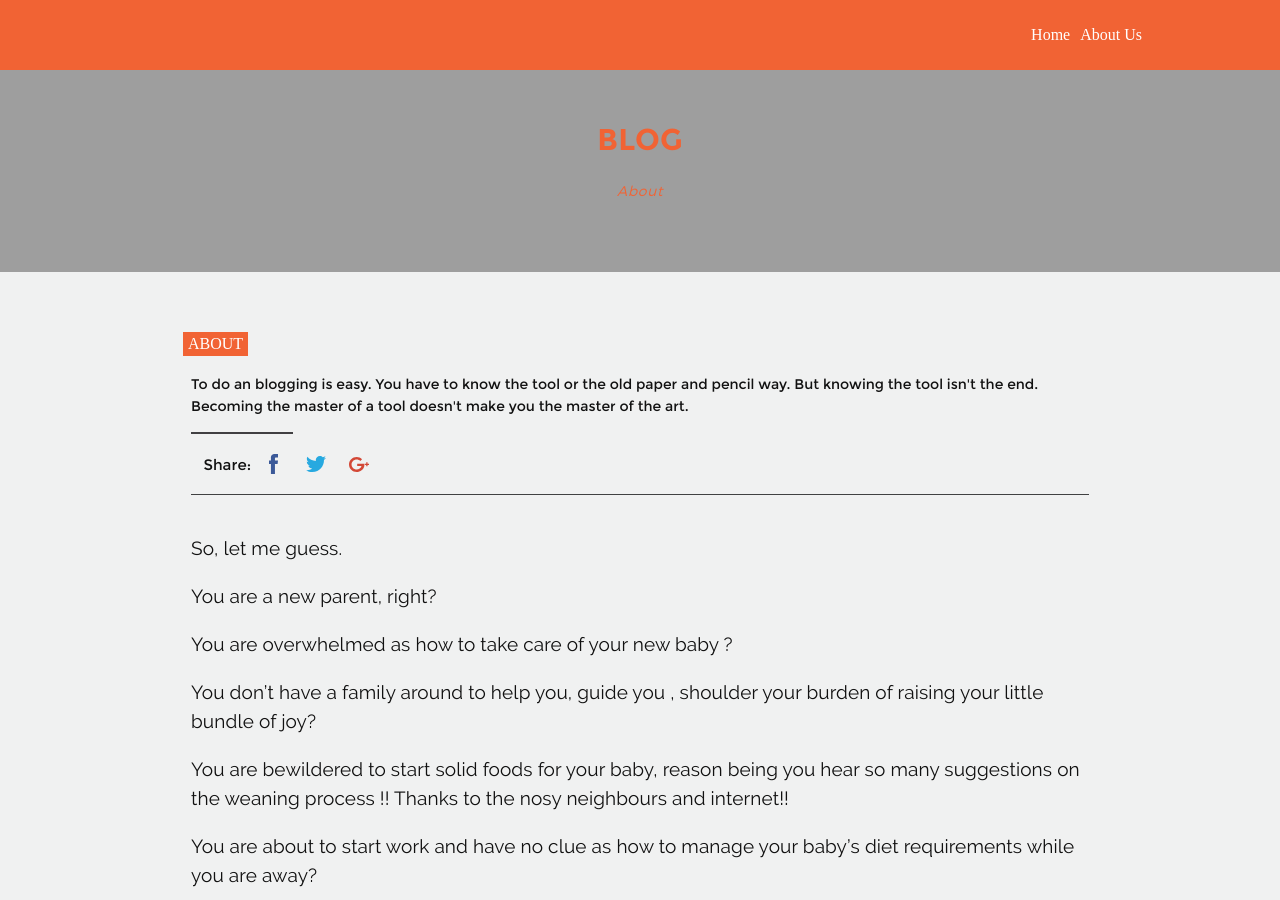
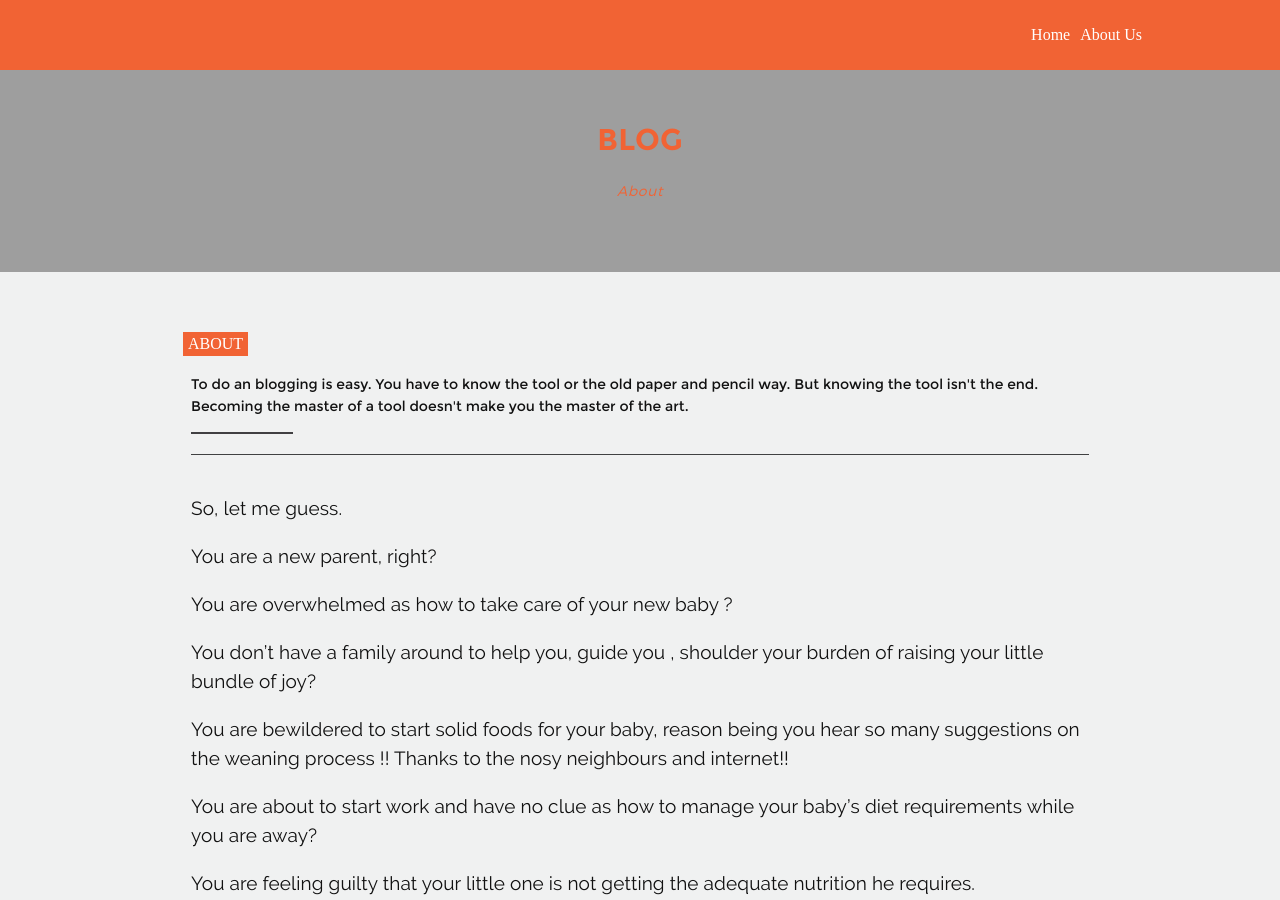
Before and after one commit to sherlifelix/blog, a Jekyll site: the page built from _posts/2022-06-08-about.md, in a window 1280 px wide and 900 px high. Built offline with Jekyll 4.4.1, drawn with Linux system fonts in a browser that asks for light colours; comment, search, counter and statistics services are not loaded.

Commit message:
Update blog_detail.html

```diff
--- a/_layouts/blog_detail.html
+++ b/_layouts/blog_detail.html
@@ -22,6 +22,31 @@
                 {{page.blog_highlight}}
                 <hr class="middleSection1__hr1">
             </div>
+            <!--div class=" middleSection1__media-link">
+                Share:
+                <div class=" middleSection1__iconAlgn ">
+                    <a href="https://facebook.com/sharer.php?u={{ site.url }}{{ page.url | relative_url}}" rel="nofollow" target="_blank" title="Share on Facebook"
+                        class="custom_share">
+                        <div class="middleSection1__img2-1 middleSection1__icondsply"></div>
+                    </a>
+                </div>
+                <div class=" middleSection1__iconAlgn ">
+                    <a href="https://twitter.com/intent/tweet?text={{ page.title }}&url={{ site.url }}{{ page.url | relative_url }}&via={{ site.twitter_username }}&related={{ site.twitter_username }}"
+                        rel="nofollow" target="_blank" title="Share on Twitter" class="custom_share">
+                        <div class="middleSection1__img2-2 middleSection1__icondsply"></div>
+                    </a>
+                </div>
+                <div class="middleSection1__iconAlgn">
+                    <a href="https://plus.google.com/share?url={{ site.url }}{{ page.url | relative_url }}" rel="nofollow" target="_blank" title="Share on Google+"
+                        class="custom_share">
+                        <div class="middleSection1__img2-3 middleSection1__algn1 middleSection1__icondsply"></div>
+                    </a>
+                </div>
+            </div-->
+            <div class="middleSection2">
+                {{ content }}
+
+            </div>
             <div class=" middleSection1__media-link">
                 Share:
                 <div class=" middleSection1__iconAlgn ">
@@ -43,11 +68,6 @@
                     </a>
                 </div>
             </div>
-            <div class="middleSection2">
-                {{ content }}
-
-            </div>
-
             <!--div class="author-list">
                 <div class="author-list-title">Written by</div>
                 <div class="author-box">
```
